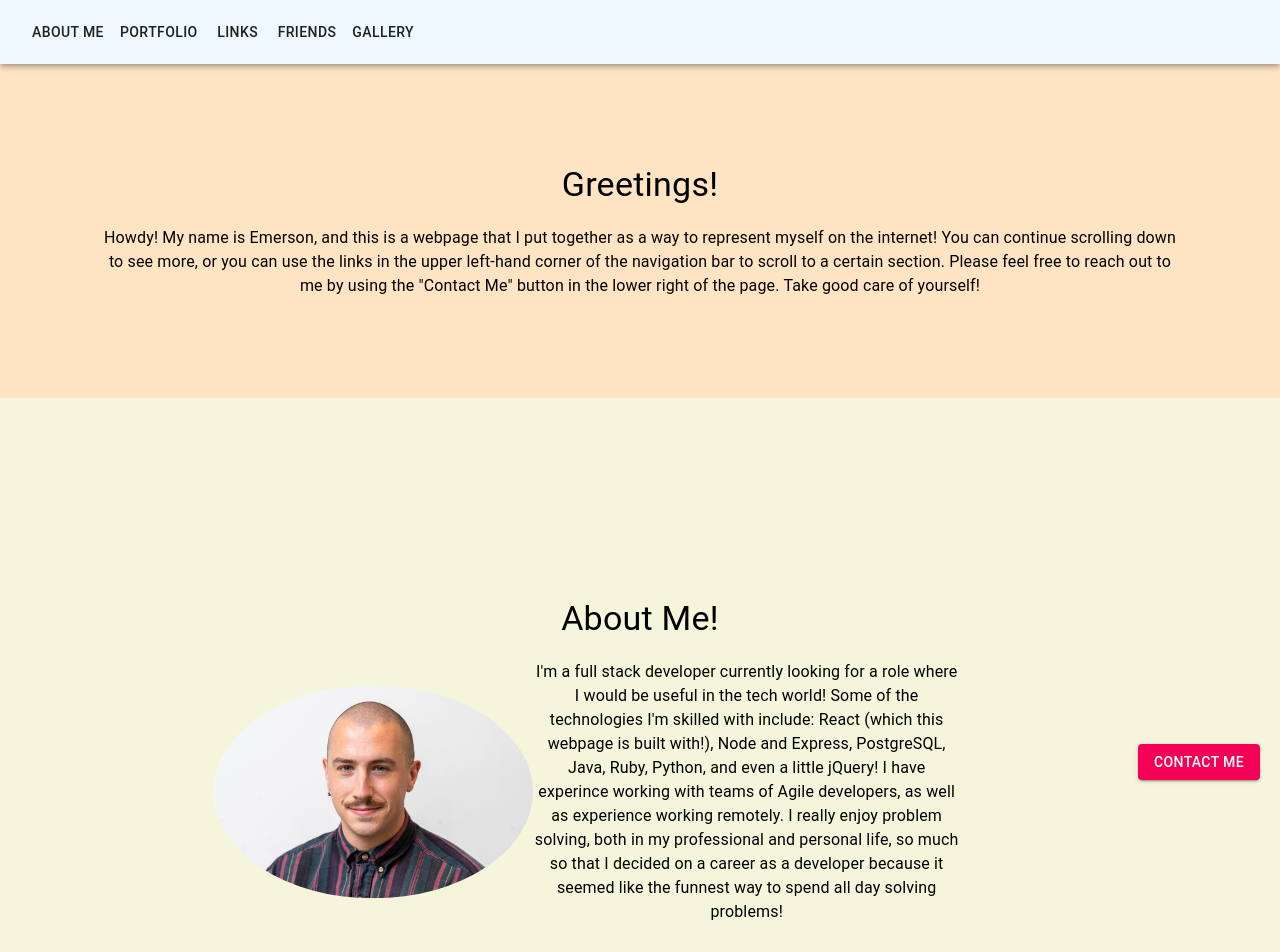
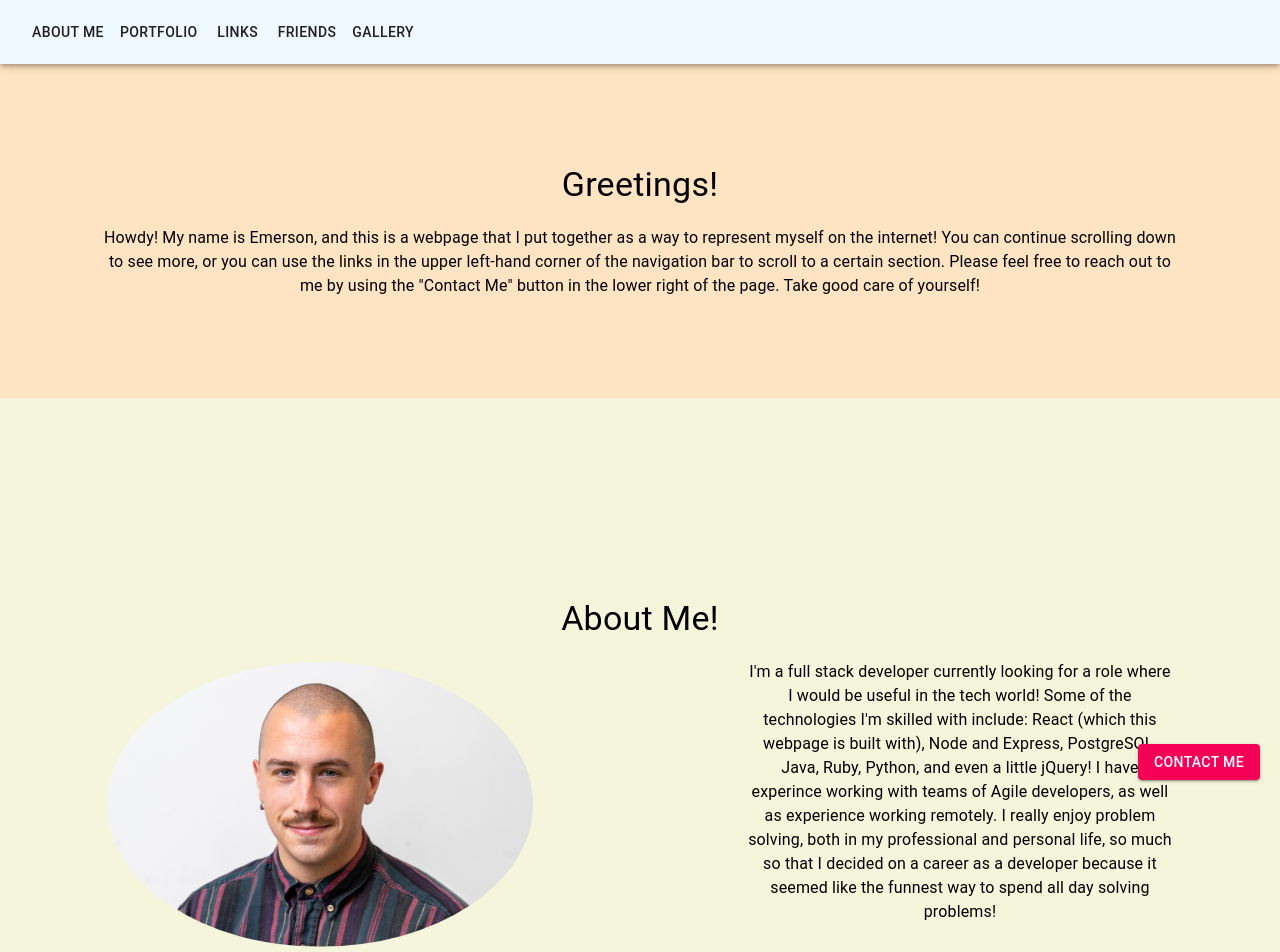
Before and after one commit to emersona-glitch/my-website, a React (Create React App) app: page / in a window 1280 px wide. Shown: the top 952 px of the page. Built offline with nearby package versions, Linux system fonts and the light colour scheme.

Commit message:
better spacing for AboutMe

```diff
--- a/src/Components/AboutMe/AboutMe.js
+++ b/src/Components/AboutMe/AboutMe.js
@@ -4,13 +4,15 @@ import selfie from './selfie.jpg';
 import {
   Typography,
   Grid,
+  Divider,
+  Hidden,
   // Container,
   // Paper,
 } from '@material-ui/core';
 
 const copy = `
   I'm a full stack developer currently looking for a role where I would be useful in the tech world!
-  Some of the technologies I'm skilled with include: React (which this webpage is built with!), Node and Express,
+  Some of the technologies I'm skilled with include: React (which this webpage is built with), Node and Express,
   PostgreSQL, Java, Ruby, Python, and even a little jQuery! I have experince working with teams of Agile developers,
   as well as experience working remotely. I really enjoy problem solving, both in my professional and personal
   life, so much so that I decided on a career as a developer because it seemed like the funnest way to
@@ -25,6 +27,7 @@ function AboutMe() {
     className='about-me'
     name='about-me'>
 
+      {/* Header */}
       <Typography
       variant='h4'>
         About Me!
@@ -34,26 +37,30 @@ function AboutMe() {
 
       <Grid container>
 
-        <Grid item xs={2}></Grid>
-
-        <Grid item xs={8} sm={3}>
+        {/* Selfie */}
+        <Grid item xs={2} sm={1}></Grid>
+        <Grid item xs={8} sm={4}>
             <img id='selfie' alt="Me being handsome" src={selfie}/>
         </Grid>
+        <Grid item xs={2} sm={1}></Grid>
 
-        {/* <Grid item xs={1} sm={0}></Grid> */}
+        <Hidden smUp>
+          <Grid item xs={12}>
+            <br/>
+            <br/>
+          </Grid>`
+        </Hidden>
 
+        {/* Bio */}
+        <Grid item xs={2} sm={1}></Grid>
         <Grid item xs={8} sm={4}>
           <Typography>
             {copy}
           </Typography>
         </Grid>
-
-        <Grid item xs={2}></Grid>
+        <Grid item xs={2} sm={1}></Grid>
 
       </Grid>
-
-      {/* <p>Let me tell you about me</p> */}
-
     </div>
   );
 }
--- a/src/Components/ContactMe/ContactMe.js
+++ b/src/Components/ContactMe/ContactMe.js
@@ -57,6 +57,7 @@ function ContactMe(props) {
 
   // tell the contact dialog to open
   const handleClickOpen = () => {
+    console.log('hi mom!');
     setOpen(true);
     setComplete({
       name: true,
```
Also changed, not shown: notes.txt, 2 other files (tests, documents, lock files or other folders).
